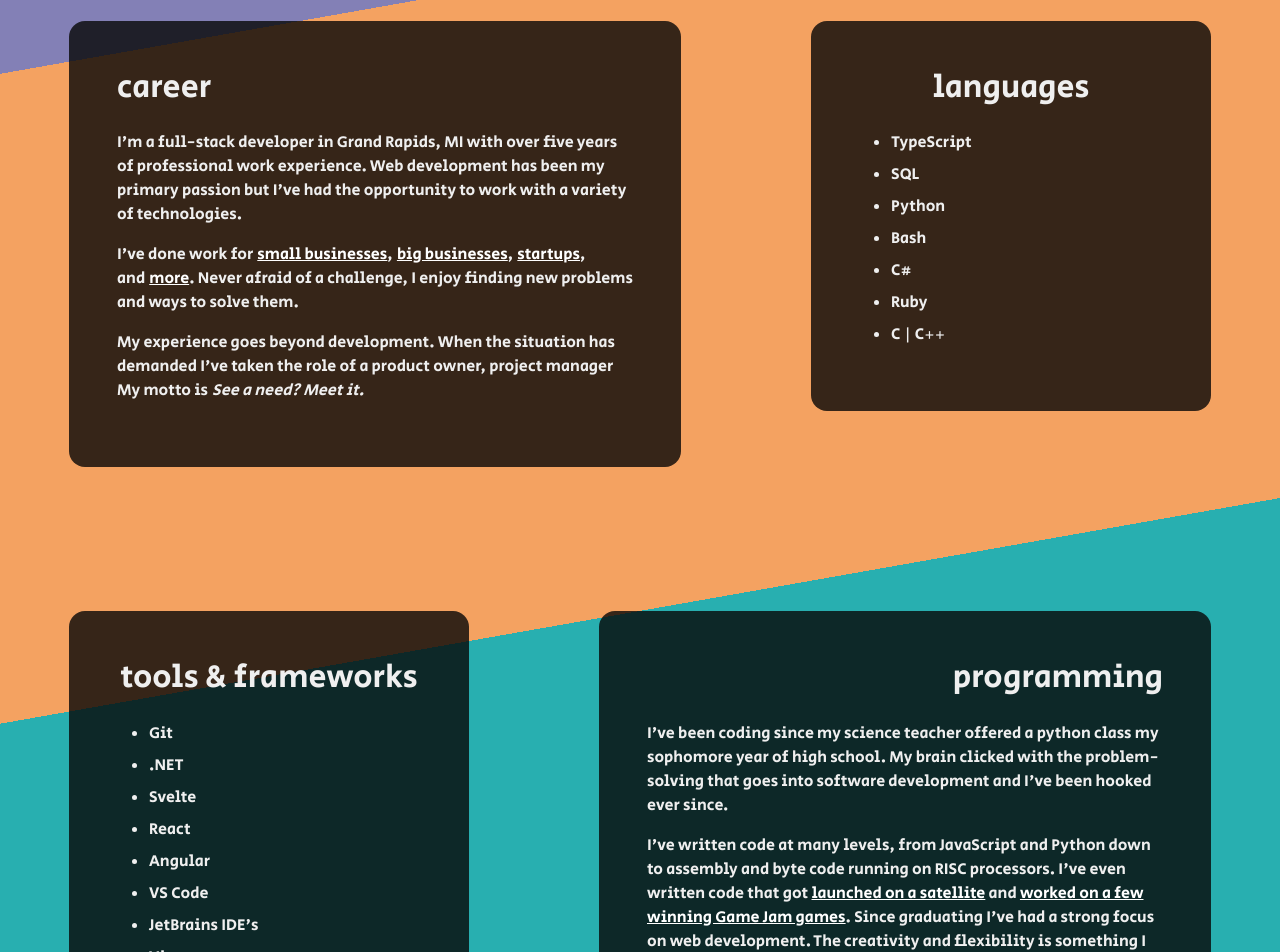
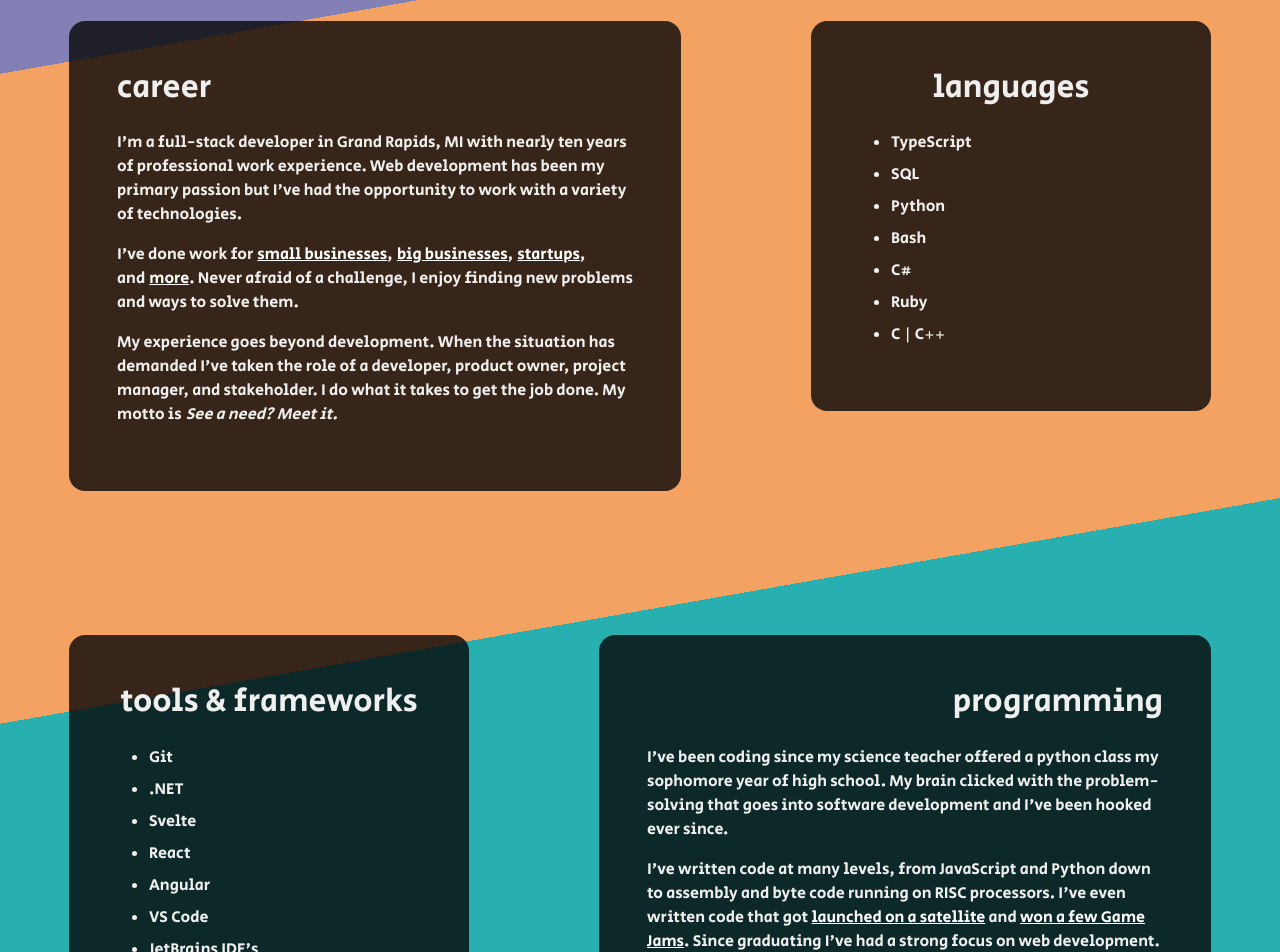
Before and after one commit to RyGuyCompSci/site, a React (Create React App) app: page / in a window 1280 px wide. Shown: the part 640-1592 px from the top of the page. Built offline with nearby package versions, Linux system fonts and the light colour scheme.

Commit message:
Add parallax; wording and npm fixes

```diff
--- a/src/App.js
+++ b/src/App.js
@@ -9,6 +9,9 @@ const App = () => {
         window.addEventListener("scroll", () => {
             const element = document.getElementById("scrollToTop");
             element.style.opacity = window.scrollY > 0 ? "100%" : "0%";
+
+            const offset = window.scrollY * 0.6;
+            document.body.style.backgroundPosition = `0px ${offset}px`;
         });
 
         window.addEventListener("mousemove", (event) => {
@@ -59,7 +62,7 @@ const App = () => {
                 <Box>
                     <h2 className="mb-4">career</h2>
                     <p>
-                        I'm a full-stack developer in Grand Rapids, MI with over five
+                        I'm a full-stack developer in Grand Rapids, MI with nearly ten
                         years of professional work experience. Web development has been my primary
                         passion but I've had the opportunity to work with a variety of
                         technologies.
@@ -127,7 +130,7 @@ const App = () => {
                     </p>
                     <p>
                         My experience goes beyond development. When the situation has demanded I've taken the role
-                        of a product owner, project manager My motto is
+                        of a developer, product owner, project manager, and stakeholder. I do what it takes to get the job done. My motto is
                         <i className="ms-1">See a need? Meet it.</i>
                     </p>
                 </Box>
@@ -198,7 +201,7 @@ const App = () => {
                             href="https://www.theechonews.com/article/2019/04/big-dreams-compete-with-little-time-at-game-jam-2019"
                             className="hidden-parent"
                         >
-                            worked on a few winning Game Jam games
+                            won a few Game Jams
                             <img
                                 className="hidden-child dark-border rounded square"
                                 src="game-jam.jpg"
@@ -429,6 +432,15 @@ const App = () => {
                                 LinkedIn
                             </a>
                         </li>
+                        <li>
+                            <a
+                                target="_blank"
+                                rel="noreferrer"
+                                href="https://ryguycompsci.tech"
+                            >
+                                Website (wait, aren't you already here?)
+                            </a>
+                        </li>
                     </ul>
                 </Box>
             </Col>
```
Also changed, not shown: 1 other file (tests, documents, lock files or other folders).
